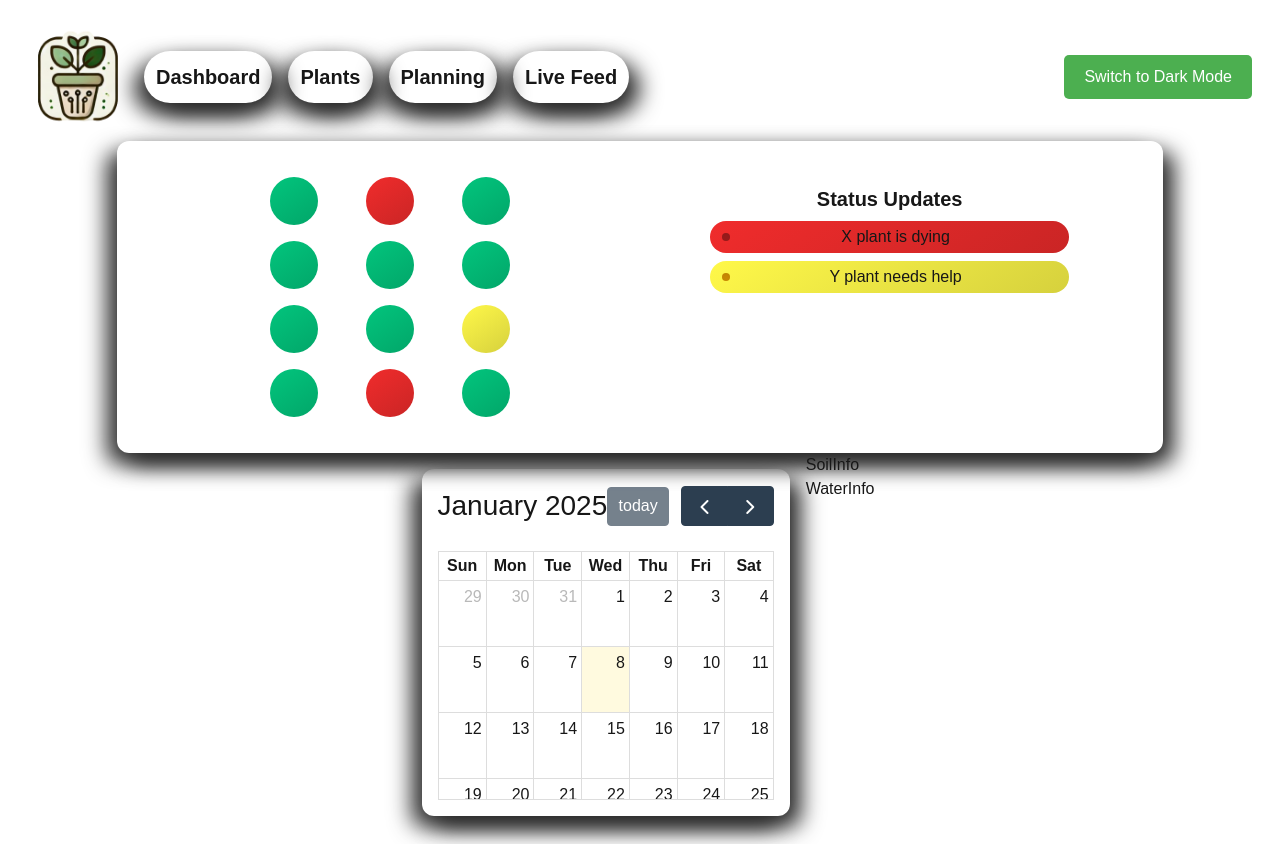
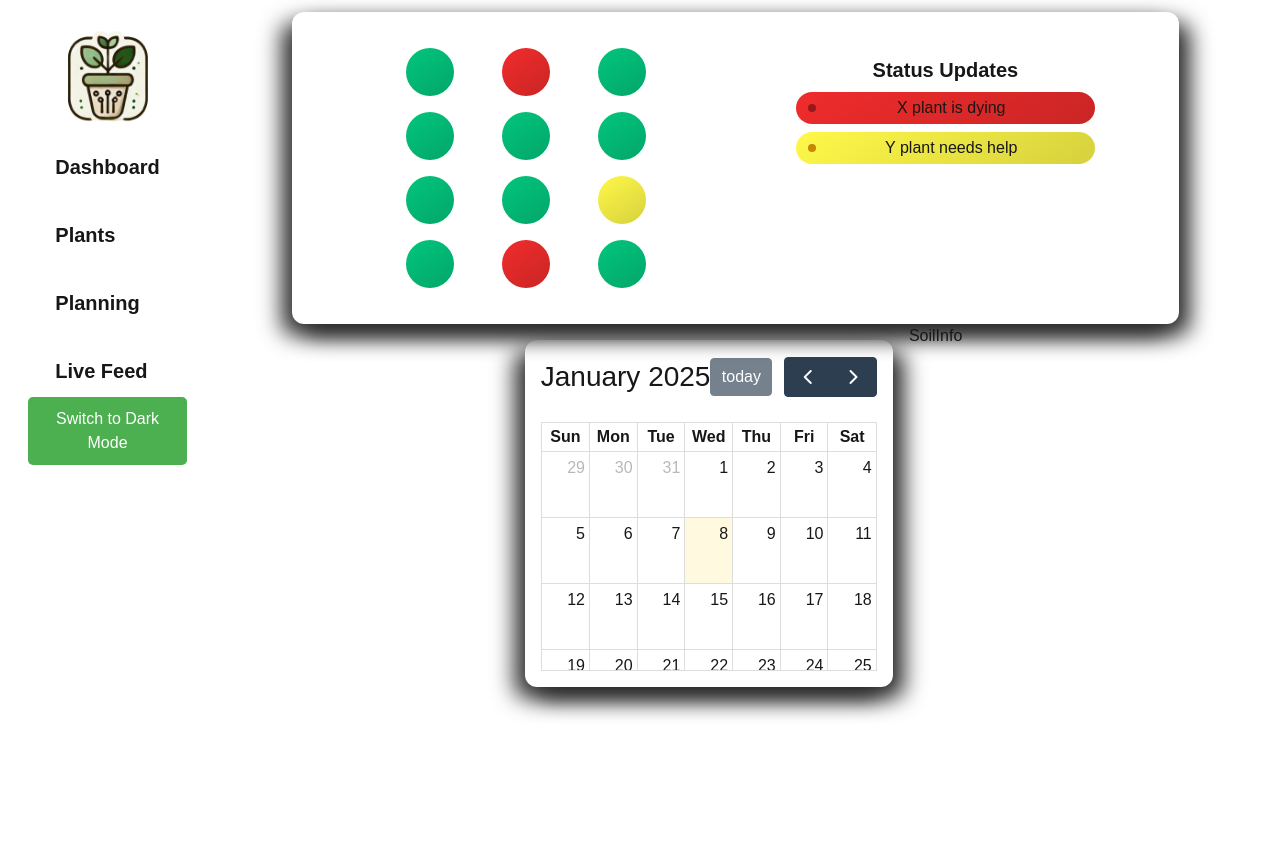
Before and after one commit to matsusht24/ProjectX, a Next.js app in the folder ProjectX-React/: page /dashboard in a window 1280 px wide. After the commit the page ends 800 px from the top, so only its background shows below. Built offline with nearby package versions, Linux system fonts and the light colour scheme.

Commit message:
moved nav bar to side

```diff
--- a/ProjectX-React/package.json
+++ b/ProjectX-React/package.json
@@ -11,8 +11,10 @@
   "dependencies": {
     "@fullcalendar/daygrid": "^6.1.15",
     "@fullcalendar/react": "^6.1.15",
-    "next": "15.0.4",
+    "chart.js": "^4.4.7",
+    "next": "^15.1.4",
     "react": "^19.0.0",
+    "react-chartjs-2": "^5.3.0",
     "react-dom": "^19.0.0",
     "react-icons": "^5.4.0"
   },
--- a/ProjectX-React/src/app/dashboard/page.tsx
+++ b/ProjectX-React/src/app/dashboard/page.tsx
@@ -7,10 +7,9 @@ import StatusSection from "../ui/dashboard/StatusSection";
 function Dashboard() {
   return (
     <div className="card m-2 p-1 rounded-md ">
-      <div className="flex flex-col">
-        <div className="navBar">
+      <div className="flex-row flex">
         <NavBar />
-        </div>
+        <div className="flex flex-col w-full">
           <div className="flex justify-center ">
             <StatusSection />
           </div>
@@ -23,6 +22,7 @@ function Dashboard() {
           </div>
         </div>
       </div>
+    </div>
   );
 }
 
--- a/ProjectX-React/src/app/page.tsx
+++ b/ProjectX-React/src/app/page.tsx
@@ -21,7 +21,7 @@ const plants = [
 export default function Home() {
   return (
     <div className="fixed  w-screen h-screen">
-      <div className=" m-5 ">
+      <div className="flex flex-row m-5 ">
         <NavBar />
         <div className="flex flex-row  bg-beige-foreground max-h-full  rounded-md shadow-lg  ">
           <div className="  p-3 w-1/4 m-1 ">
--- a/ProjectX-React/src/app/ui/NavBar.tsx
+++ b/ProjectX-React/src/app/ui/NavBar.tsx
@@ -28,9 +28,9 @@ const links: NavItems[] = [
 ];
 function NavBar() {
   return (
-    <div className="relative w-full h-fit p-4">
-      <div className="flex items-center justify-between">
-        <div className="flex items-center gap-4">
+    <div className="relative w-fit h-full p-4">
+      <div className="flex flex-col items-center justify-between">
+        <div className="flex flex-col items-center gap-4">
           <a href="/">
             <Image
               alt="Logo"
@@ -42,11 +42,11 @@ function NavBar() {
             />
           </a>
           <nav>
-            <ul className="flex gap-4">
+            <ul className="flex flex-col gap-4">
               {Object.entries(links).map(([loc, nav_item]) => (
                 <li
                   key={loc}
-                  className="font-bold w-auto p-3 rounded-full shadow-neo-dark  hover:shadow-glow"
+                  className="font-bold w-auto p-3 hover:underline hover:text-green-background"
                 >
                   <Link href={nav_item.link} className="text-xl">
                     {nav_item.name}
--- a/ProjectX-React/src/app/ui/dashboard/analytics/SoilInfo.tsx
+++ b/ProjectX-React/src/app/ui/dashboard/analytics/SoilInfo.tsx
@@ -1,4 +1,6 @@
 import React from 'react'
+import {Chart as ChartJS} from 'chart.js'
+import { Bar } from 'react-chartjs-2'
 
 function SoilInfo() {
   return (
--- a/ProjectX-React/src/app/ui/dashboard/analytics/WaterInfo.tsx
+++ b/ProjectX-React/src/app/ui/dashboard/analytics/WaterInfo.tsx
@@ -1,8 +1,21 @@
 import React from 'react'
+import {Chart as ChartJS} from 'chart.js'
+import { Bar } from 'react-chartjs-2'
+
 
 function WaterInfo() {
   return (
-    <div>WaterInfo</div>
+    <div>
+      {/* <Bar
+      data={{labels: ['A', 'B', 'C'],
+          datasets: [
+            {
+            label: 'Water Level',
+            data: [200, 300, 400],
+          },
+        ],
+      }}/> */}
+    </div>
   )
 }
 
```
Also changed, not shown: 1 other file (tests, documents, lock files or other folders). Lines whose indentation alone changed are shown as unchanged.
